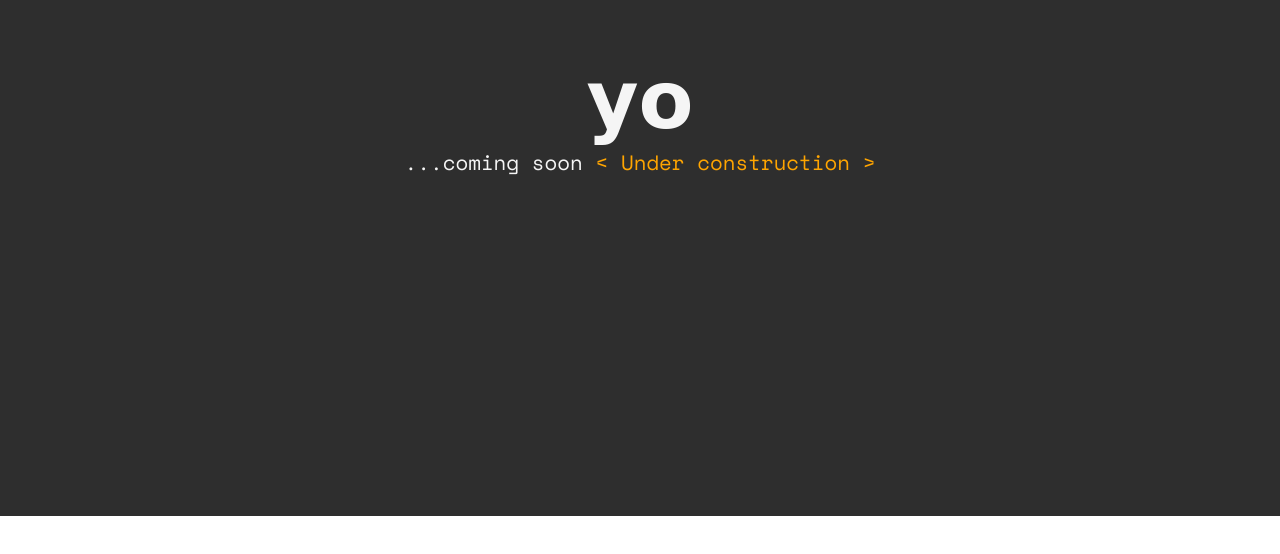
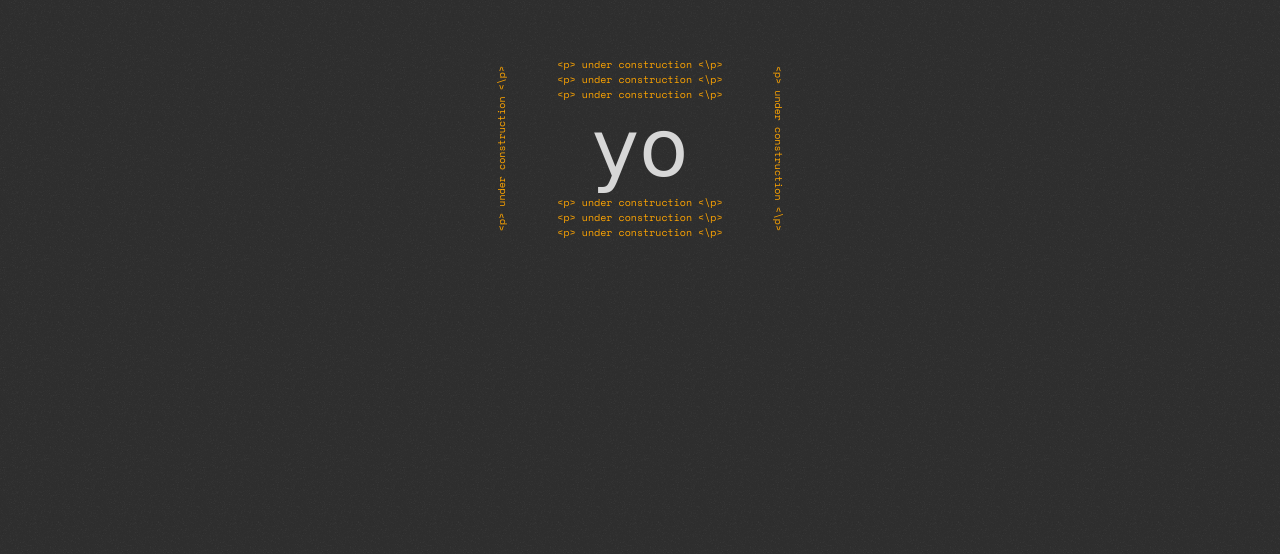
Before and after one commit to yaseerokino/coming-soon-yaseerokino, a plain HTML site: page index.html in a window 1280 px wide. Shown: the part 284-838 px from the top of the page. Before the commit the page ends 800 px from the top, so only its background shows below. Drawn offline with nearby package versions, Linux system fonts and the light colour scheme; a web font is replaced by a local one.

Commit message:
Update style.css

```diff
--- a/index.html
+++ b/index.html
@@ -10,8 +10,25 @@
   <body>
     <div class="container">
       <div class="inner">
-        <h1>yo</h1>
-        <p>...coming soon <span>&lt; Under construction &gt</span></p>
+        <p><span>&lt;p&gt under construction &lt;\p&gt</span></p>
+        <p><span>&lt;p&gt under construction &lt;\p&gt</span></p>
+        <p><span>&lt;p&gt under construction &lt;\p&gt</span></p>
+
+        <div class="inner-div">
+          <p class="rotate-reverse">
+            <span>&lt;p&gt under construction &lt;\p&gt</span>
+          </p>
+
+          <h1 class="pulse">yo</h1>
+          <div>
+            <p class="rotate">
+              <span>&lt;p&gt under construction &lt;\p&gt</span>
+            </p>
+          </div>
+        </div>
+        <p><span>&lt;p&gt under construction &lt;\p&gt</span></p>
+        <p><span>&lt;p&gt under construction &lt;\p&gt</span></p>
+        <p><span>&lt;p&gt under construction &lt;\p&gt</span></p>
       </div>
     </div>
   </body>
--- a/style.css
+++ b/style.css
@@ -10,23 +10,66 @@
   justify-content: center;
   align-items: center;
   background-color: #2e2e2e;
+  background-blend-mode: difference;
+  padding: 32px;
+  background-image: url(./assets/back.png);
+  background-repeat: repeat;
 }
 
 .inner {
   text-align: center;
-  color: #f5f5f5;
+  color: #d7d7d7;
 }
 
 h1 {
   font-family: 'Over the Rainbow', cursive;
   font-size: 5em;
+  background-blend-mode: overlay;
+}
+
+.inner-div {
+  width: 100%;
+  gap: 0.5rem;
+  display: flex;
+  justify-content: center;
+  align-items: center;
+}
+
+.rotate {
+  -ms-transform: rotate(90deg); /* IE 9 */
+  transform: rotate(90deg);
+}
+
+.rotate-reverse {
+  -ms-transform: rotate(-90deg); /* IE 9 */
+  transform: rotate(-90deg);
 }
 
 p {
   font-family: 'Space Mono', monospace;
-  font-size: 1.3em;
+  font-size: 10px;
 }
 
 span {
   color: orange;
 }
+
+.pulse {
+  font-weight: 500;
+  animation: pulse;
+  animation-duration: 1s;
+  animation-timing-function: ease-in-and-out;
+  animation-delay: 0;
+  animation-iteration-count: infinite;
+  animation-direction: alternate;
+}
+
+@keyframes pulse {
+  0% {
+    font-size: 4em;
+  }
+
+  100% {
+    font-size: 5em;
+  }
+}
```
Also changed, not shown: assets/back.png (added).
